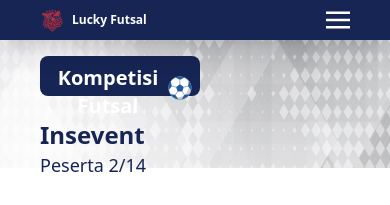
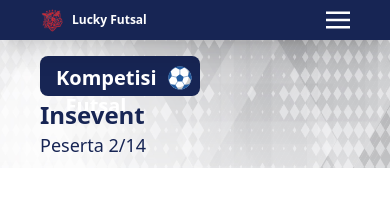
Before and after one commit to syarifsakur/Sahakara, a React (Vite) app in the folder fe/: page /Turnamen/Detail in a window 390 px wide. Shown: the top 205 px of the page. Built offline with nearby package versions, Linux system fonts and the light colour scheme.

Commit message:
maintence responsive detail turnamen

```diff
--- a/fe/src/features/Turnamen/Detail/index.jsx
+++ b/fe/src/features/Turnamen/Detail/index.jsx
@@ -14,17 +14,17 @@ const FeatDetailTurnamen = () => {
         <div className="w-full flex flex-col  lg:gap-y-4 px-10 -mt-28 lg:-mt-48 text-blue-950 poppins">
           <div className="flex w-full items-center">
             <Button
-              className=" bg-blue-950 lg:h-12 h-10 w-40 lg:w-60 pr-10 lg:pr-14 text-[13px] lg:text-xl hover:bg-blue-700"
+              className=" bg-blue-950 lg:h-12 h-10 w-40 lg:w-60 pr-16 lg:pr-14 text-[13px] lg:text-xl hover:bg-blue-700"
               text="Kompetisi Futsal"
               color="white"
             ></Button>
             <img
               src={bola}
               alt=""
-              className="h-6 w-6 lg:h-8 lg:w-8 absolute ml-32 lg:ml-48"
+              className="h-6 w-6 lg:h-8 lg:w-8 absolute -mt-5 lg:mt-0 ml-32 lg:ml-48"
             />
           </div>
-          <div className="w-full flex flex-col lg:gap-y-2">
+          <div className="w-full flex flex-col -mt-5 lg:mt-0 lg:gap-y-2">
             <h1 className="font-bold text-blue-950 text-2xl lg:text-5xl">
               Insevent
             </h1>
```
